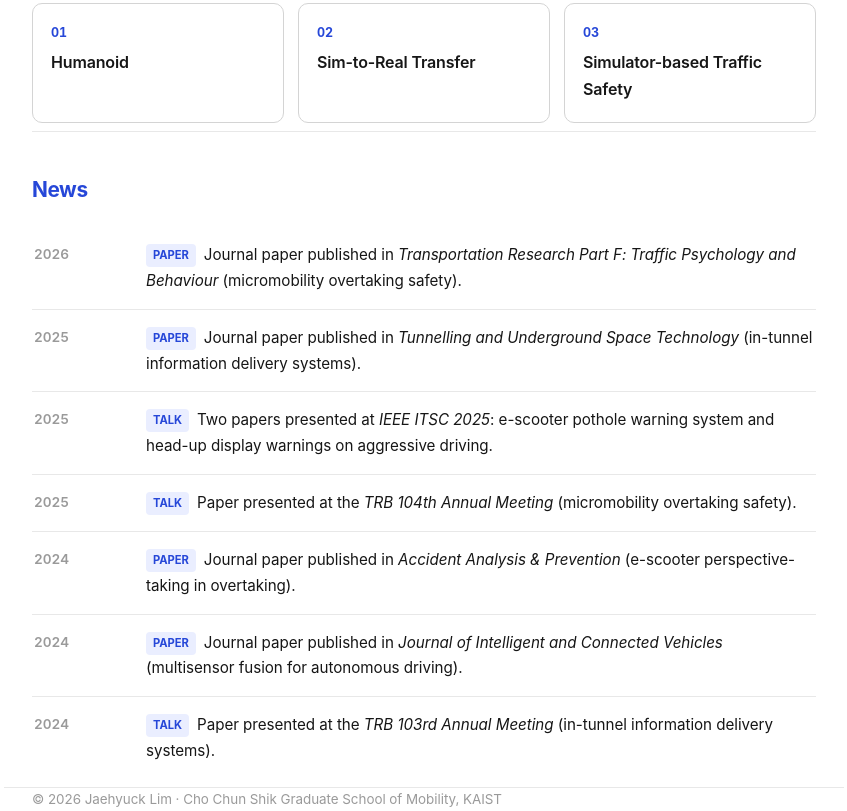
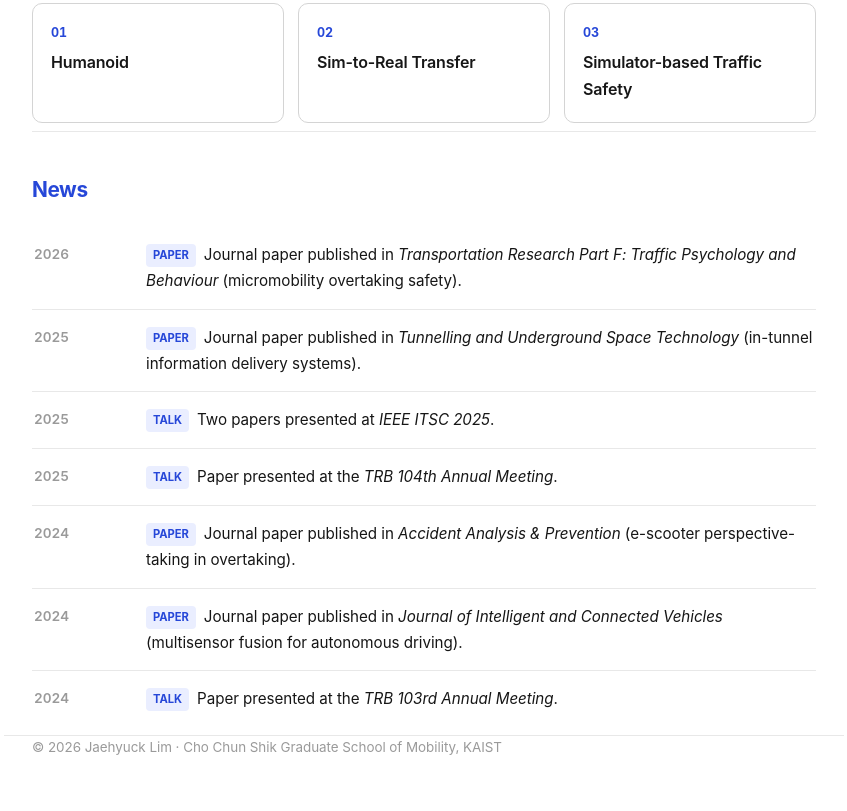
Before and after one commit to jaehyucklim/jaehyucklim.github.io, a plain HTML site: page index.html in a window 1280 px wide. Shown: the part 590-1401 px from the top of the page, without its empty margins (216-1063 px from the left). After the commit the page ends 1349 px from the top, so only its background shows below. Drawn offline with Linux system fonts and the light colour scheme.

Commit message:
Remove topic parentheticals from conference news items
Co-Authored-By: Claude Opus 4.8 (1M context) <noreply@anthropic.com>

```diff
--- a/index.html
+++ b/index.html
@@ -277,11 +277,11 @@
         </div>
         <div class="news-item">
           <span class="date">2025</span>
-          <span class="txt"><span class="tag">TALK</span>Two papers presented at <em>IEEE ITSC 2025</em>: e-scooter pothole warning system and head-up display warnings on aggressive driving.</span>
+          <span class="txt"><span class="tag">TALK</span>Two papers presented at <em>IEEE ITSC 2025</em>.</span>
         </div>
         <div class="news-item">
           <span class="date">2025</span>
-          <span class="txt"><span class="tag">TALK</span>Paper presented at the <em>TRB 104th Annual Meeting</em> (micromobility overtaking safety).</span>
+          <span class="txt"><span class="tag">TALK</span>Paper presented at the <em>TRB 104th Annual Meeting</em>.</span>
         </div>
         <div class="news-item">
           <span class="date">2024</span>
@@ -293,7 +293,7 @@
         </div>
         <div class="news-item">
           <span class="date">2024</span>
-          <span class="txt"><span class="tag">TALK</span>Paper presented at the <em>TRB 103rd Annual Meeting</em> (in-tunnel information delivery systems).</span>
+          <span class="txt"><span class="tag">TALK</span>Paper presented at the <em>TRB 103rd Annual Meeting</em>.</span>
         </div>
       </div>
     </div>
```
